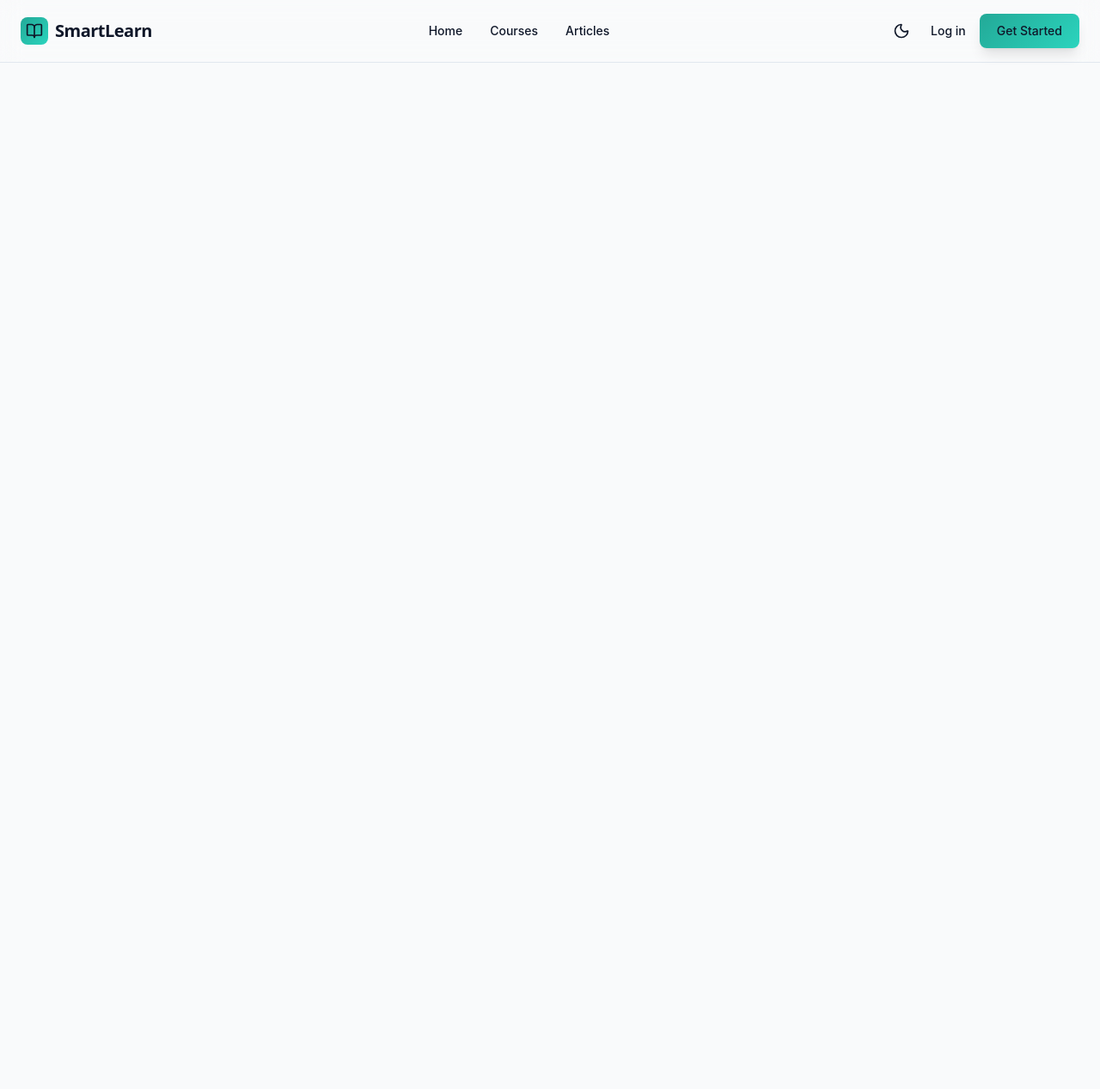
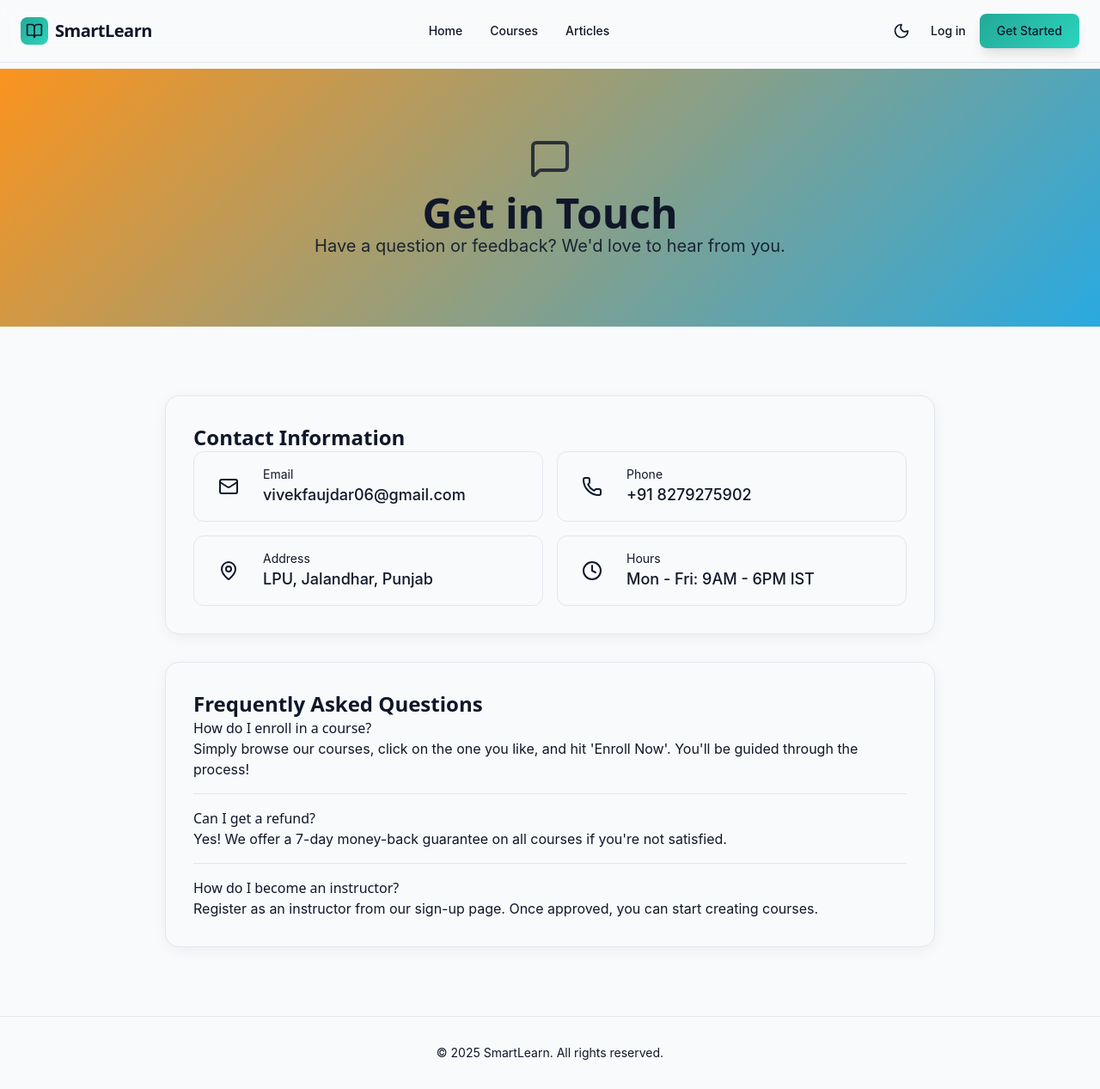
Before and after one commit to vivekfaujdar01/SmartLearn, a React app in the folder frontend/: page /contact in a window 1280 px wide. Shown: the whole page at 86% size. Before the commit the page ends 800 px from the top, so only its background shows below. Built offline with nearby package versions, Linux system fonts and the light colour scheme; the HTML template or start-up script is replaced by a standard one.

Commit message:
feat: introduce About and Contact pages, update footer navigation.

```diff
--- a/frontend/src/App.jsx
+++ b/frontend/src/App.jsx
@@ -18,6 +18,8 @@ import AddChapter from "./pages/AddChapter";
 import EditCourse from "./pages/EditCourse";
 import CourseDetails from "./pages/CourseDetails";
 import TicTacToe from "./pages/TicTacToe";
+import About from "./pages/About";
+import Contact from "./pages/Contact";
 import { AuthProvider } from "./context/AuthContext";
 import { ThemeProvider } from "./context/ThemeContext";
 import Navbar from "./components/Navbar";
@@ -48,6 +50,8 @@ export default function App() {
             <Route path="/instructor/course/:courseId/add-chapter" element={<AddChapter />} />
             <Route path="/instructor/course/:courseId/edit" element={<EditCourse />} />
             <Route path="/games/tictactoe" element={<TicTacToe />} />
+            <Route path="/about" element={<About />} />
+            <Route path="/contact" element={<Contact />} />
           </Routes>
         </div>
         <Toaster position="top-right" richColors />
--- /dev/null
+++ b/frontend/src/pages/About.jsx
@@ -0,0 +1,113 @@
+import { BookOpen, Users, Award, Target, Heart, Globe, Mail, Linkedin, Twitter } from "lucide-react";
+import { Link } from "react-router-dom";
+
+const team = [
+  { name: "Vivek Faujdar", role: "Contributer", avatar: "VF", linkedin: "https://www.linkedin.com/in/vivekfaujdar01/" },
+  { name: "Sai Satish", role: "Contributer", avatar: "SS", linkedin: "#" },
+  { name: "Bhoomi Jain", role: "Contributer", avatar: "BH", linkedin: "#" }
+];
+
+const values = [
+  { icon: Target, title: "Mission-Driven", description: "Democratizing quality education for everyone, everywhere." },
+  { icon: Heart, title: "Student-First", description: "Every decision we make puts our learners at the center." },
+  { icon: Globe, title: "Accessible", description: "Breaking barriers to make learning available to all." },
+  { icon: Award, title: "Excellence", description: "Committed to delivering the highest quality content." }
+];
+
+export default function About() {
+  return (
+    <div className="min-h-screen bg-background">
+      {/* Hero Section */}
+      <section className="gradient-hero py-20 text-center text-primary-foreground">
+        <div className="max-w-4xl mx-auto px-4">
+          <div className="w-16 h-16 rounded-2xl gradient-primary flex items-center justify-center mx-auto mb-6">
+            <BookOpen className="w-8 h-8 text-primary-foreground" />
+          </div>
+          <h1 className="text-4xl sm:text-5xl font-display font-bold mb-4">
+            About SmartLearn
+          </h1>
+          <p className="text-xl opacity-90 max-w-2xl mx-auto">
+            Empowering millions to learn, grow, and achieve their dreams through quality education.
+          </p>
+        </div>
+      </section>
+
+      {/* Story Section */}
+      <section className="py-20 px-4">
+        <div className="max-w-4xl mx-auto text-center">
+          <h2 className="text-3xl font-display font-bold mb-8">Our Story</h2>
+          <div className="prose prose-lg max-w-none text-muted-foreground space-y-4">
+            <p>
+              SmartLearn began as a full stack college project in 2025.
+            </p>
+          </div>
+        </div>
+      </section>
+
+      {/* Values Section */}
+      <section className="py-20 px-4 bg-muted/30">
+        <div className="max-w-6xl mx-auto">
+          <h2 className="text-3xl font-display font-bold text-center mb-12">Our Values</h2>
+          <div className="grid sm:grid-cols-2 lg:grid-cols-4 gap-6">
+            {values.map((value, i) => (
+              <div key={i} className="bg-card border border-border rounded-2xl p-6 text-center feature-tilt">
+                <div className="w-14 h-14 rounded-xl gradient-primary flex items-center justify-center mx-auto mb-4">
+                  <value.icon className="w-7 h-7 text-primary-foreground" />
+                </div>
+                <h3 className="font-display font-bold text-lg mb-2">{value.title}</h3>
+                <p className="text-sm text-muted-foreground">{value.description}</p>
+              </div>
+            ))}
+          </div>
+        </div>
+      </section>
+
+      {/* Team Section */}
+      <section className="py-20 px-4">
+        <div className="max-w-6xl mx-auto">
+          <h2 className="text-3xl font-display font-bold text-center mb-4">Meet Our Team</h2>
+          <p className="text-muted-foreground text-center mb-12 max-w-2xl mx-auto">
+            Passionate educators, technologists, and dreamers working together to transform education.
+          </p>
+          <div className="flex flex-wrap justify-center gap-6">
+            {team.map((member, i) => (
+              <div key={i} className="bg-card border border-border rounded-2xl p-6 text-center course-tilt w-full max-w-[280px]">
+                <div className="w-20 h-20 rounded-full gradient-hero flex items-center justify-center mx-auto mb-4 text-2xl font-bold text-primary-foreground">
+                  {member.avatar}
+                </div>
+                <h3 className="font-display font-bold text-lg">{member.name}</h3>
+                <p className="text-sm text-muted-foreground mb-3">{member.role}</p>
+                <a href={member.linkedin} className="text-primary hover:text-primary/80">
+                  <Linkedin className="w-5 h-5 mx-auto" />
+                </a>
+              </div>
+            ))}
+          </div>
+        </div>
+      </section>
+
+      {/* CTA Section */}
+      <section className="py-20 px-4 gradient-hero">
+        <div className="max-w-4xl mx-auto text-center text-primary-foreground">
+          <h2 className="text-3xl font-display font-bold mb-4">Join Our Journey</h2>
+          <p className="text-lg opacity-90 mb-8">
+            Whether you're here to learn or to teach, we'd love to have you as part of our community.
+          </p>
+          <div className="flex flex-col sm:flex-row gap-4 justify-center">
+            <Link to="/courses" className="px-8 py-4 bg-accent text-accent-foreground font-semibold rounded-xl tilt-button glow-hover">
+              Explore Courses
+            </Link>
+            <Link to="/contact" className="px-8 py-4 bg-primary-foreground/20 text-primary-foreground font-semibold rounded-xl tilt-button backdrop-blur-sm">
+              Get in Touch
+            </Link>
+          </div>
+        </div>
+      </section>
+
+      {/* Footer */}
+      <footer className="py-8 border-t border-border text-center text-muted-foreground text-sm">
+        © 2025 SmartLearn. All rights reserved.
+      </footer>
+    </div>
+  );
+}
--- /dev/null
+++ b/frontend/src/pages/Contact.jsx
@@ -0,0 +1,78 @@
+import { Mail, Phone, MapPin, Clock, MessageSquare } from "lucide-react";
+
+const contactInfo = [
+  { icon: Mail, label: "Email", value: "vivekfaujdar06@gmail.com", href: "mailto:vivekfaujdar06@gmail.com" },
+  { icon: Phone, label: "Phone", value: "+91 8279275902", href: "tel:+918279275902" },
+  { icon: MapPin, label: "Address", value: "LPU, Jalandhar, Punjab", href: "#" },
+  { icon: Clock, label: "Hours", value: "Mon - Fri: 9AM - 6PM IST", href: "#" }
+];
+
+const faqs = [
+  { q: "How do I enroll in a course?", a: "Simply browse our courses, click on the one you like, and hit 'Enroll Now'. You'll be guided through the process!" },
+  { q: "Can I get a refund?", a: "Yes! We offer a 7-day money-back guarantee on all courses if you're not satisfied." },
+  { q: "How do I become an instructor?", a: "Register as an instructor from our sign-up page. Once approved, you can start creating courses." }
+];
+
+export default function Contact() {
+  return (
+    <div className="min-h-screen bg-background">
+      {/* Hero Section */}
+      <section className="gradient-hero py-20 text-center text-primary-foreground">
+        <div className="max-w-4xl mx-auto px-4">
+          <MessageSquare className="w-12 h-12 mx-auto mb-4 opacity-80" />
+          <h1 className="text-4xl sm:text-5xl font-display font-bold mb-4">
+            Get in Touch
+          </h1>
+          <p className="text-xl opacity-90 max-w-2xl mx-auto">
+            Have a question or feedback? We'd love to hear from you.
+          </p>
+        </div>
+      </section>
+
+      {/* Main Content */}
+      <section className="py-20 px-4">
+        <div className="max-w-4xl mx-auto space-y-8">
+          {/* Contact Info */}
+          <div className="bg-card border border-border rounded-2xl p-8 shadow-card">
+            <h2 className="text-2xl font-display font-bold mb-6">Contact Information</h2>
+            <div className="grid sm:grid-cols-2 gap-4">
+              {contactInfo.map((item, i) => (
+                <a
+                  key={i}
+                  href={item.href}
+                  className="flex items-start gap-4 p-4 rounded-xl hover:bg-muted/50 transition-colors border border-border"
+                >
+                  <div className="w-12 h-12 rounded-lg bg-primary/10 flex items-center justify-center shrink-0">
+                    <item.icon className="w-6 h-6 text-primary" />
+                  </div>
+                  <div>
+                    <p className="text-sm text-muted-foreground">{item.label}</p>
+                    <p className="font-medium text-lg">{item.value}</p>
+                  </div>
+                </a>
+              ))}
+            </div>
+          </div>
+
+          {/* FAQ */}
+          <div className="bg-card border border-border rounded-2xl p-8 shadow-card">
+            <h2 className="text-2xl font-display font-bold mb-6">Frequently Asked Questions</h2>
+            <div className="space-y-4">
+              {faqs.map((faq, i) => (
+                <div key={i} className="border-b border-border pb-4 last:border-0 last:pb-0">
+                  <h3 className="font-medium mb-2">{faq.q}</h3>
+                  <p className="text-muted-foreground">{faq.a}</p>
+                </div>
+              ))}
+            </div>
+          </div>
+        </div>
+      </section>
+
+      {/* Footer */}
+      <footer className="py-8 border-t border-border text-center text-muted-foreground text-sm">
+        © 2025 SmartLearn. All rights reserved.
+      </footer>
+    </div>
+  );
+}
--- a/frontend/src/pages/Courses.jsx
+++ b/frontend/src/pages/Courses.jsx
@@ -180,7 +180,7 @@ export default function Courses() {
       </main>
 
       <footer className="border-t border-border py-6 text-center text-sm text-muted-foreground">
-        © 2024 SmartLearn. All rights reserved.
+        © 2025 SmartLearn. All rights reserved.
       </footer>
     </div>
   );
--- a/frontend/src/pages/LandingPage.jsx
+++ b/frontend/src/pages/LandingPage.jsx
@@ -435,9 +435,9 @@ export default function LandingPage() {
             <div className="lg:col-span-3 md:col-span-4">
               <h4 className="font-display font-bold text-foreground mb-6">Company</h4>
               <ul className="space-y-4">
-                <li><a href="#" className="text-muted-foreground hover:text-primary transition-colors">About Us</a></li>
+                <li><Link to="/about" className="text-muted-foreground hover:text-primary transition-colors">About Us</Link></li>
                 <li><a href="#" className="text-muted-foreground hover:text-primary transition-colors">Careers</a></li>
-                <li><a href="#" className="text-muted-foreground hover:text-primary transition-colors">Contact</a></li>
+                <li><Link to="/contact" className="text-muted-foreground hover:text-primary transition-colors">Contact</Link></li>
                 <li><a href="#" className="text-muted-foreground hover:text-primary transition-colors">Partners</a></li>
               </ul>
             </div>
@@ -446,7 +446,7 @@ export default function LandingPage() {
 
           <div className="pt-8 border-t border-border flex flex-col md:flex-row items-center justify-between gap-4">
             <p className="text-muted-foreground text-sm">
-              © 2024 SmartLearn. All rights reserved.
+              © 2025 SmartLearn. All rights reserved.
             </p>
 
             {!user && (
--- a/frontend/src/pages/Profile.jsx
+++ b/frontend/src/pages/Profile.jsx
@@ -366,7 +366,7 @@ export default function Profile() {
       <footer className="bg-card border-t border-border py-8 mt-12">
         <div className="max-w-7xl mx-auto px-4 sm:px-6 lg:px-8 text-center">
           <p className="text-muted-foreground text-sm">
-            © 2024 SmartLearn. All rights reserved.
+            © 2025 SmartLearn. All rights reserved.
           </p>
         </div>
       </footer>
```
